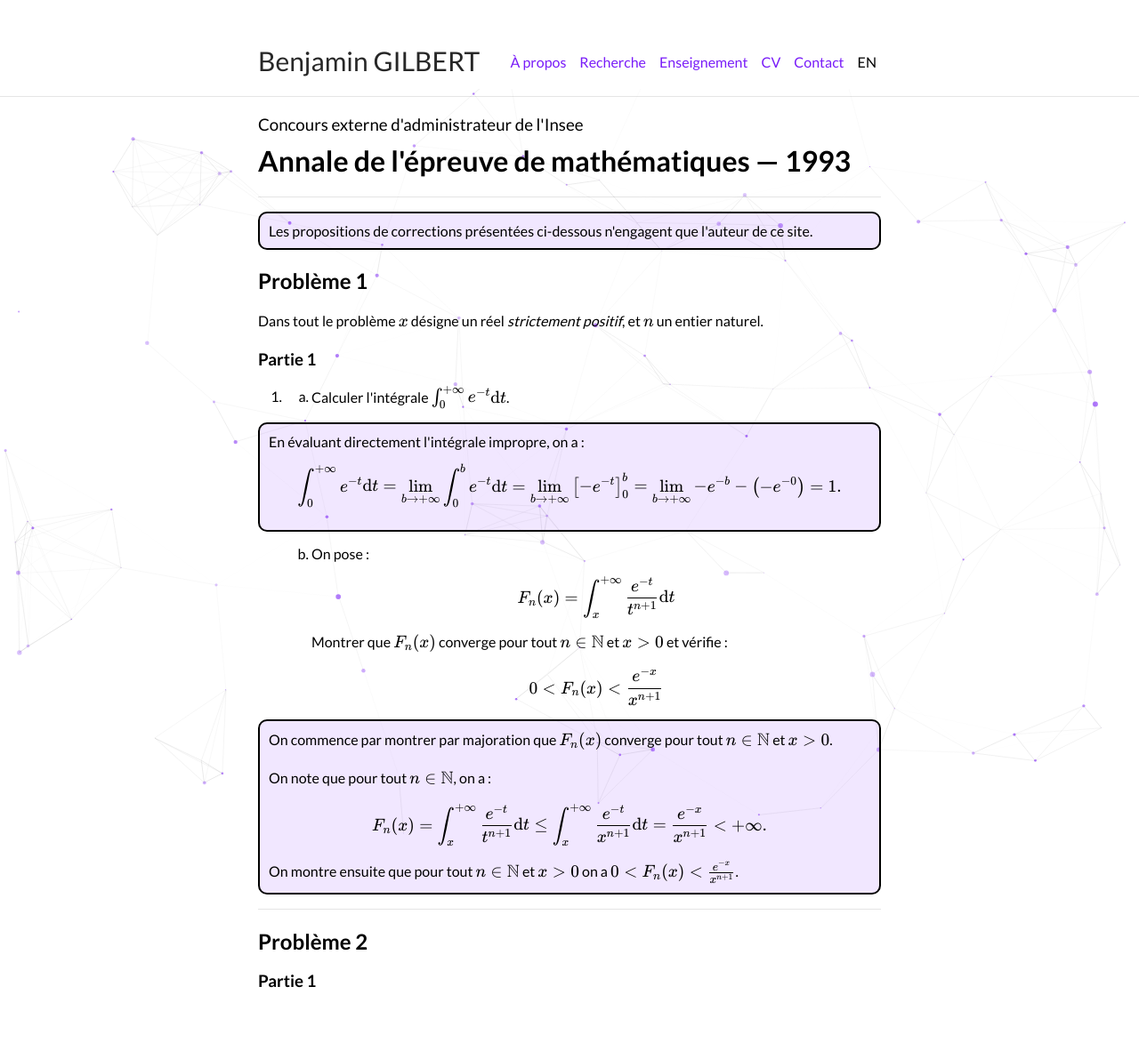
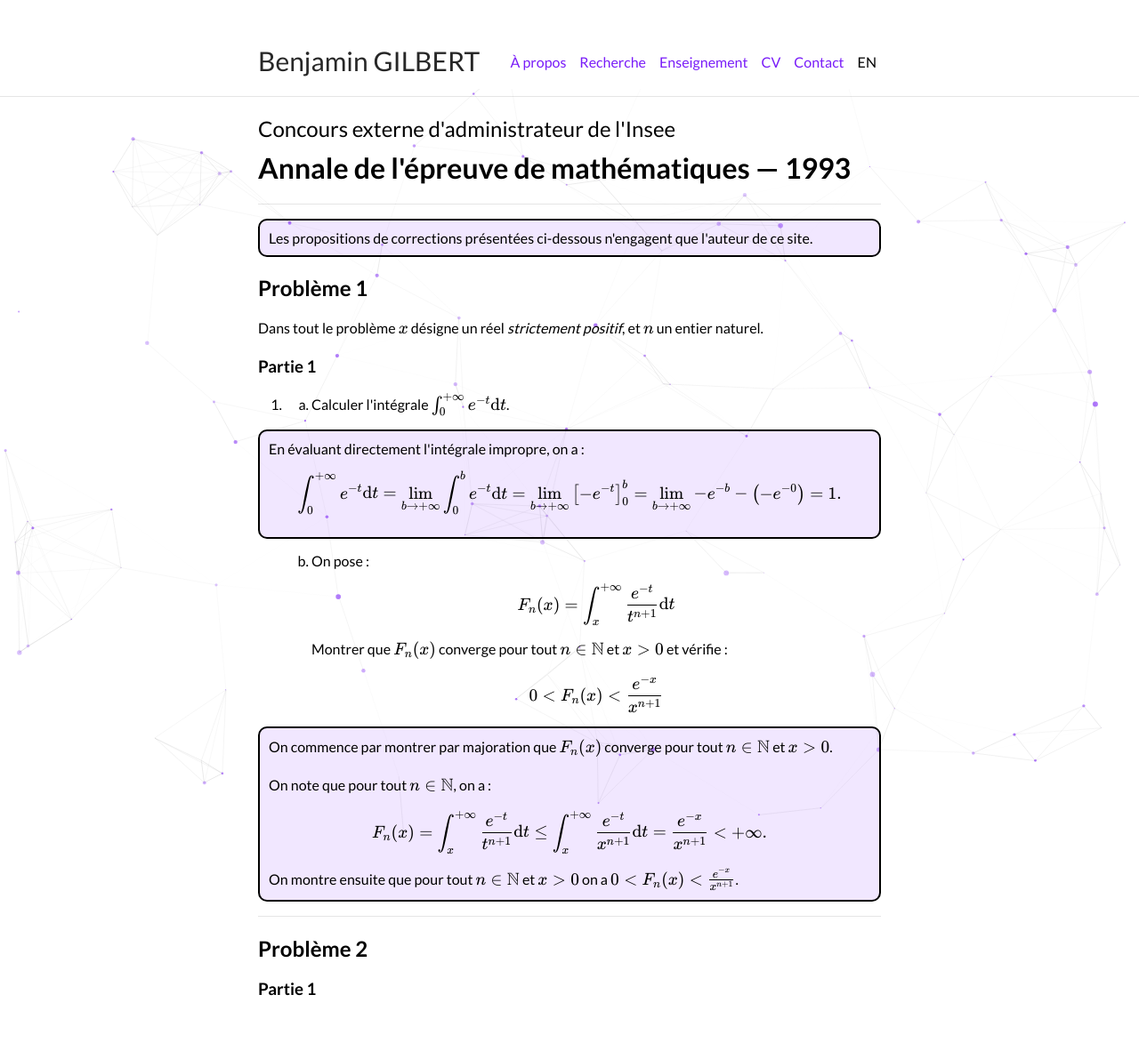
Before and after one commit to bglbrt/bglbrt.github.io, a Jekyll site: the page built from fr/corrections/administrateur_externe_1993.md, in a window 1280 px wide. Shown: the whole page at 89% size. Built offline with Jekyll 4.4.1, drawn with Linux system fonts in a browser that asks for light colours; nearby versions of some CDN libraries.

Commit message:
Mise à jour des corrections

```diff
--- a/fr/corrections/administrateur_externe_1993.md
+++ b/fr/corrections/administrateur_externe_1993.md
@@ -6,7 +6,7 @@ lang: "fr"
 katex: True
 ---
 
-<h3 style="font-weight: normal; margin-bottom: 10px">Concours externe d'administrateur de l'Insee</h3>
+<h2 style="font-weight: normal; margin-bottom: 10px">Concours externe d'administrateur de l'Insee</h2>
 <h1 style="margin-top: 0">Annale de l'épreuve de mathématiques — 1993</h1>
 
 ---
@@ -54,6 +54,8 @@ $$
 
 On montre ensuite que pour tout \( n\in\mathbb{N} \) et \( x>0 \) on a \(0 < F_n(x) < \frac{e^{-x}}{x^{n+1}}\).
 
+<br>
+
 </p>
 
         </ol>
```
